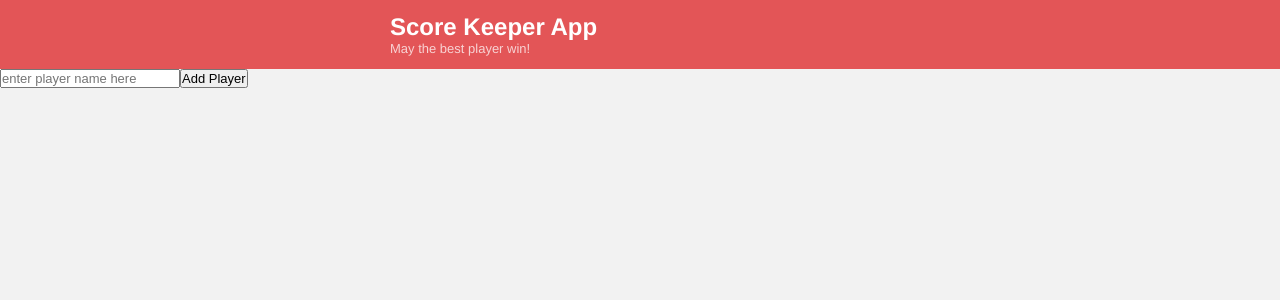
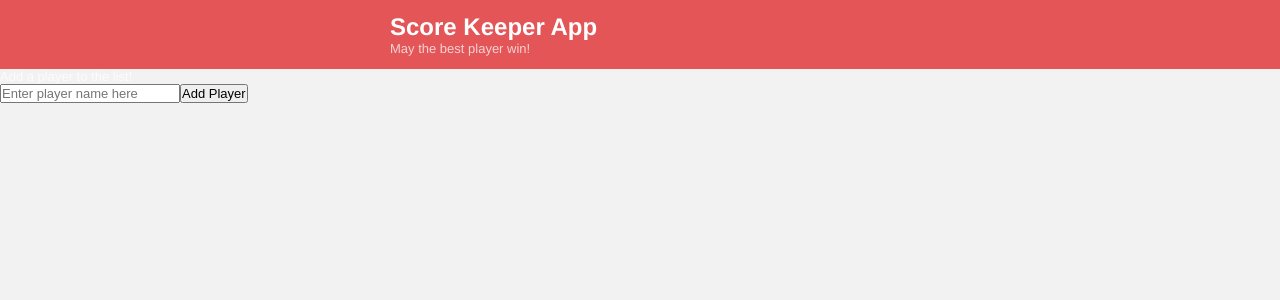
Before and after one commit to chachilin95/ScoreKeeper, a React (Create React App) app: page / in a window 1280 px wide. Shown: the top 300 px of the page. Built offline with nearby package versions, Linux system fonts and the light colour scheme.

Commit message:
Cleaned up how context is used

```diff
--- a/src/components/AddPlayer.tsx
+++ b/src/components/AddPlayer.tsx
@@ -1,15 +1,14 @@
-import React, { useState } from 'react';
+import React, { useContext, useState } from 'react';
 
-import { Action } from '../types';
-
-import { PlayersContextConsumer } from '../contexts/players.context';
+import { PlayersContext } from '../contexts/players.context';
 import { AddPlayer } from '../actions/players';
 
 export default () => {
 
+    const { dispatch } = useContext(PlayersContext);
     const [name, setName] = useState('');
 
-    const handleOnSubmit = (e: React.FormEvent<HTMLFormElement>, dispatch: React.Dispatch<Action>): void => {
+    const handleOnSubmit = (e: React.FormEvent<HTMLFormElement>): void => {
         e.preventDefault();
 
         if (name) {
@@ -20,21 +19,15 @@ export default () => {
         }
     };
 
-    const renderAddPlayer = (dispatch: React.Dispatch<Action>) => (
+    return (
         <div>
-            <form onSubmit={(e) => handleOnSubmit(e, dispatch)}>
+            <form onSubmit={handleOnSubmit}>
                 <input
-                    placeholder='enter player name here'
+                    placeholder='Enter player name here'
                     onChange={(e) => setName(e.target.value)}
                     value={name} />
                 <button>Add Player</button>
             </form>
         </div>
     );
-
-    return (
-        <PlayersContextConsumer>
-            {appContext => appContext && renderAddPlayer(appContext.dispatch)}
-        </PlayersContextConsumer>
-    );
 };
--- a/src/components/App.tsx
+++ b/src/components/App.tsx
@@ -7,7 +7,7 @@ import AddPlayerForm from './AddPlayer';
 
 import playersReducer from '../reducers/players';
 import { PopulatePlayers } from '../actions/players';
-import { IPlayersContext, PlayersContextProvider } from '../contexts/players.context';
+import { PlayersContextProvider } from '../contexts/players.context';
 
 export default () => {
 
@@ -15,8 +15,9 @@ export default () => {
 
     // populate player list on startup
     useEffect(() => {
-        const players = JSON.parse(localStorage.getItem('players') || '[]');
-        if (players) {
+        const playerData = localStorage.getItem('players');
+        if (playerData) {
+            const players = JSON.parse(playerData);
             dispatch(PopulatePlayers(players));
         }
     }, []);
@@ -26,17 +27,12 @@ export default () => {
         localStorage.setItem('players', JSON.stringify(players));
     }, [players]);
 
-    const AppContext: IPlayersContext = {
-        players,
-        dispatch
-    }
-
     return (
         <div>
             <TitleBar
                 title='Score Keeper App'
                 subtitle='May the best player win!' />
-            <PlayersContextProvider value={AppContext}>
+            <PlayersContextProvider value={{ players, dispatch }}>
                 <PlayerList />
                 <AddPlayerForm />
             </PlayersContextProvider>
--- a/src/components/Player.tsx
+++ b/src/components/Player.tsx
@@ -1,9 +1,9 @@
-import React from 'react';
+import React, { useContext } from 'react';
 
-import { Action, Player } from '../types';
+import { Player } from '../types';
 import { UpdatePlayer, DeletePlayer } from '../actions/players';
 
-import { PlayersContextConsumer } from '../contexts/players.context';
+import { PlayersContext } from '../contexts/players.context';
 
 interface PlayerProps {
     player: Player
@@ -11,19 +11,19 @@ interface PlayerProps {
 
 export default ({ player }: PlayerProps) => {
 
-    const renderPlayer = (dispatch: React.Dispatch<Action>) => (
+    const { dispatch } = useContext(PlayersContext);
+
+    const incrementScore = () => dispatch(UpdatePlayer(player.id, 1));
+    const decrementScore = () => dispatch(UpdatePlayer(player.id, -1));
+    const deletePlayer = () => dispatch(DeletePlayer(player.id));
+
+    return (
         <div>
             <p>Player: {player.name}</p>
             <p>Score: {player.score}</p>
-            <button onClick={() => dispatch(UpdatePlayer(player.id, 1))}>+1</button>
-            <button onClick={() => dispatch(UpdatePlayer(player.id, -1))}>-1</button>
-            <button onClick={() => dispatch(DeletePlayer(player.id))}>X</button>
+            <button onClick={incrementScore}>+1</button>
+            <button onClick={decrementScore}>-1</button>
+            <button onClick={deletePlayer}>X</button>
         </div>
-    )
-
-    return (
-        <PlayersContextConsumer>
-            {appContext => appContext && renderPlayer(appContext.dispatch)}
-        </PlayersContextConsumer>
     );
 };
--- a/src/components/PlayerList.tsx
+++ b/src/components/PlayerList.tsx
@@ -1,25 +1,36 @@
-import React from 'react';
+import React, { useContext } from 'react';
 
 import PlayerItem from './Player';
 
 import { Player } from '../types';
 
-import { PlayersContextConsumer } from '../contexts/players.context';
+import { PlayersContext } from '../contexts/players.context';
 import { getSortedPlayers } from '../selectors/players';
 
 export default () => {
 
-    const renderPlayerList = (players: Player[]) => (
+    const { players } = useContext(PlayersContext);
+    const sortedPlayers = getSortedPlayers(players);
+
+    const renderPlayerList = () => {
+        if (players.length === 0) {
+            return (
+                <div className='title-bar__subtitle'>
+                    Add a player to the list!
+                </div>
+            );
+        } else {
+            return (
+                sortedPlayers.map((player: Player, index: number) => (
+                    <PlayerItem key={index} player={player} />
+                ))
+            );
+        }
+    };
+
+    return (
         <div>
-            {getSortedPlayers(players).map((player: Player, index: number) =>
-                <PlayerItem key={index} player={player} />
-            )}
+            {renderPlayerList()}
         </div>
     );
-
-    return (
-        <PlayersContextConsumer>
-            {appContext => appContext && renderPlayerList(appContext.players)}
-        </PlayersContextConsumer>
-    );
 };
--- a/src/contexts/players.context.ts
+++ b/src/contexts/players.context.ts
@@ -2,12 +2,13 @@ import React from 'react'
 
 import { Action, Player } from '../types';
 
-export interface IPlayersContext {
-    players: Player[],
-    dispatch: React.Dispatch<Action>
-}
+export type IPlayersContext = { players: Player[], dispatch: React.Dispatch<Action> }
 
-const PlayersContext = React.createContext<IPlayersContext | null>(null);
+const defaultValue:IPlayersContext = {
+    players: [],
+    dispatch: () => {}
+};
+export const PlayersContext = React.createContext<IPlayersContext>(defaultValue);
 
 export const PlayersContextProvider = PlayersContext.Provider;
 export const PlayersContextConsumer = PlayersContext.Consumer;
```
